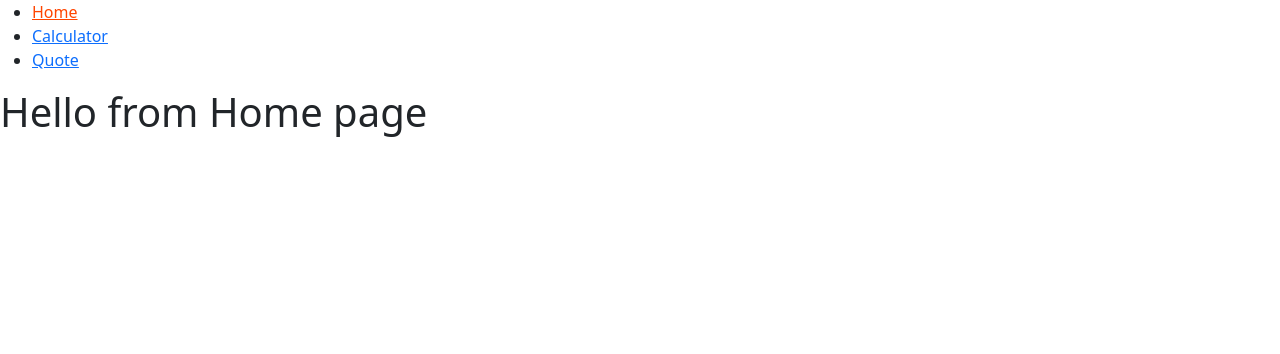
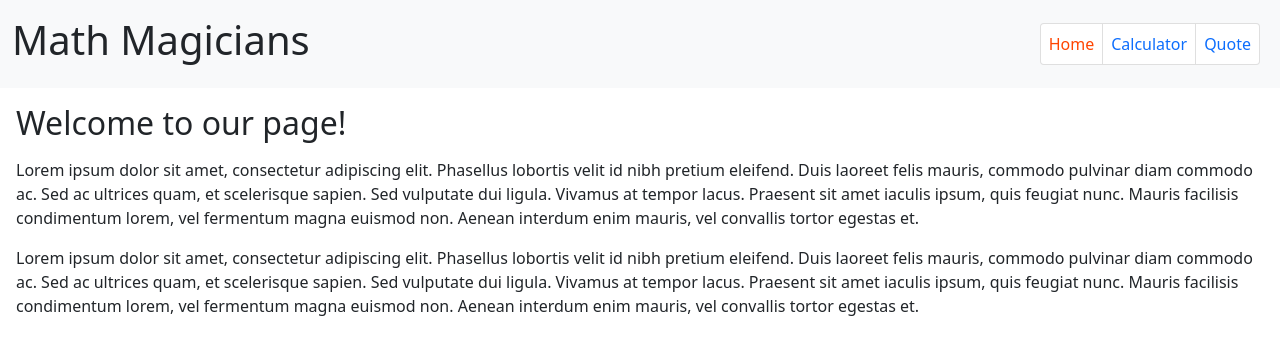
Before and after one commit to aristides1000/math-magicians-react, a React (Create React App) app: page / in a window 1280 px wide. Shown: the top 354 px of the page. Built offline with nearby package versions, Linux system fonts and the light colour scheme.

Commit message:
Finish styles

```diff
--- a/src/components/Calculator.js
+++ b/src/components/Calculator.js
@@ -45,9 +45,9 @@ export default function Calculator(props) {
   return (
     <div className="container" id="calculator">
       <div className="row d-flex justify-content-center">
-        <div className="col-4">
+        <div className="w-75">
           <div className="row mt-5">
-            <div className="col-12 text-end display-result px-1 border  border-1">
+            <div className="col-12 text-end display-result px-1 border border-1">
               <p className="py-3 mb-0 fs-4 ">{ display(element) }</p>
             </div>
           </div>
--- a/src/components/Navbar.js
+++ b/src/components/Navbar.js
@@ -20,16 +20,25 @@ const Navbar = () => {
     },
   ];
   return (
-    <nav className="navBar">
-      <ul>
+    <nav className="navBar bg-light">
+      <div className="container-fluid">
+        <div className="row py-3">
+          <div className="col-6 w-50 d-flex align-items-center">
+            <h1>Math Magicians</h1>
+          </div>
+          <div className="col-6 w-50 d-flex justify-content-end align-items-center">
+            <ul className="list-group list-group-horizontal d-flex pe-2">
               {links.map((link) => (
-          <li key={link.id}>
-            <NavLink to={link.path} activeClassName="active-link" exact>
+                <li key={link.id} className="list-group-item px-2">
+                  <NavLink to={link.path} activeClassName="active-link" exact className="text-decoration-none">
                     {link.text}
                   </NavLink>
                 </li>
               ))}
             </ul>
+          </div>
+        </div>
+      </div>
     </nav>
   );
 };
--- a/src/pages/Calculator.js
+++ b/src/pages/Calculator.js
@@ -4,14 +4,16 @@ import 'bootstrap/dist/js/bootstrap.min';
 import App from '../App';
 
 const Calculator = () => (
-  <>
-    <div>
-      <h1>Hello from Calculator page</h1>
+  <div className="container-fluid px-3">
+    <div className="row">
+      <div className="col-6 pt-5">
+        <h2>Let&apos;s do some math!</h2>
+      </div>
+      <div className="col-6">
+        <App />
+      </div>
     </div>
-    <div>
-      <App />
-    </div>
-  </>
+  </div>
 );
 
 export default Calculator;
--- a/src/pages/Home.js
+++ b/src/pages/Home.js
@@ -11,8 +11,36 @@ const Home = () => (
     <Navbar />
     <Switch>
       <Route exact path="/">
-        <div>
-          <h1>Hello from Home page</h1>
+        <div className="container-fluid px-3 pt-3">
+          <div className="row">
+            <div className="col-12">
+              <h2>Welcome to our page!</h2>
+            </div>
+            <div className="col-12 pt-2">
+              <p>
+                Lorem ipsum dolor sit amet, consectetur adipiscing elit.
+                Phasellus lobortis velit id nibh pretium eleifend.
+                Duis laoreet felis mauris, commodo pulvinar diam commodo ac.
+                Sed ac ultrices quam, et scelerisque sapien. Sed vulputate dui ligula.
+                Vivamus at tempor lacus.
+                Praesent sit amet iaculis ipsum, quis feugiat nunc.
+                Mauris facilisis condimentum lorem, vel fermentum magna euismod non.
+                Aenean interdum enim mauris, vel convallis tortor egestas et.
+              </p>
+            </div>
+            <div className="col-12">
+              <p>
+                Lorem ipsum dolor sit amet, consectetur adipiscing elit.
+                Phasellus lobortis velit id nibh pretium eleifend.
+                Duis laoreet felis mauris, commodo pulvinar diam commodo ac.
+                Sed ac ultrices quam, et scelerisque sapien. Sed vulputate dui ligula.
+                Vivamus at tempor lacus.
+                Praesent sit amet iaculis ipsum, quis feugiat nunc.
+                Mauris facilisis condimentum lorem, vel fermentum magna euismod non.
+                Aenean interdum enim mauris, vel convallis tortor egestas et.
+              </p>
+            </div>
+          </div>
         </div>
       </Route>
       <Route path="/Calculator">
--- a/src/pages/Quote.js
+++ b/src/pages/Quote.js
@@ -3,8 +3,13 @@ import 'bootstrap/dist/css/bootstrap.min.css';
 import 'bootstrap/dist/js/bootstrap.min';
 
 const Quote = () => (
-  <div>
-    <h1>Hello from Quote page</h1>
+  <div className="container-fluid">
+    <div className="row">
+      <div className="col-12 pt-5">
+        <h2 className="text-center">Mathematics is not about numbers, equations, computations,</h2>
+        <h2 className="text-center">or algorithms: it is about understanding. -William Paul Thurston</h2>
+      </div>
+    </div>
   </div>
 );
 
```
Lines whose indentation alone changed are shown as unchanged.
